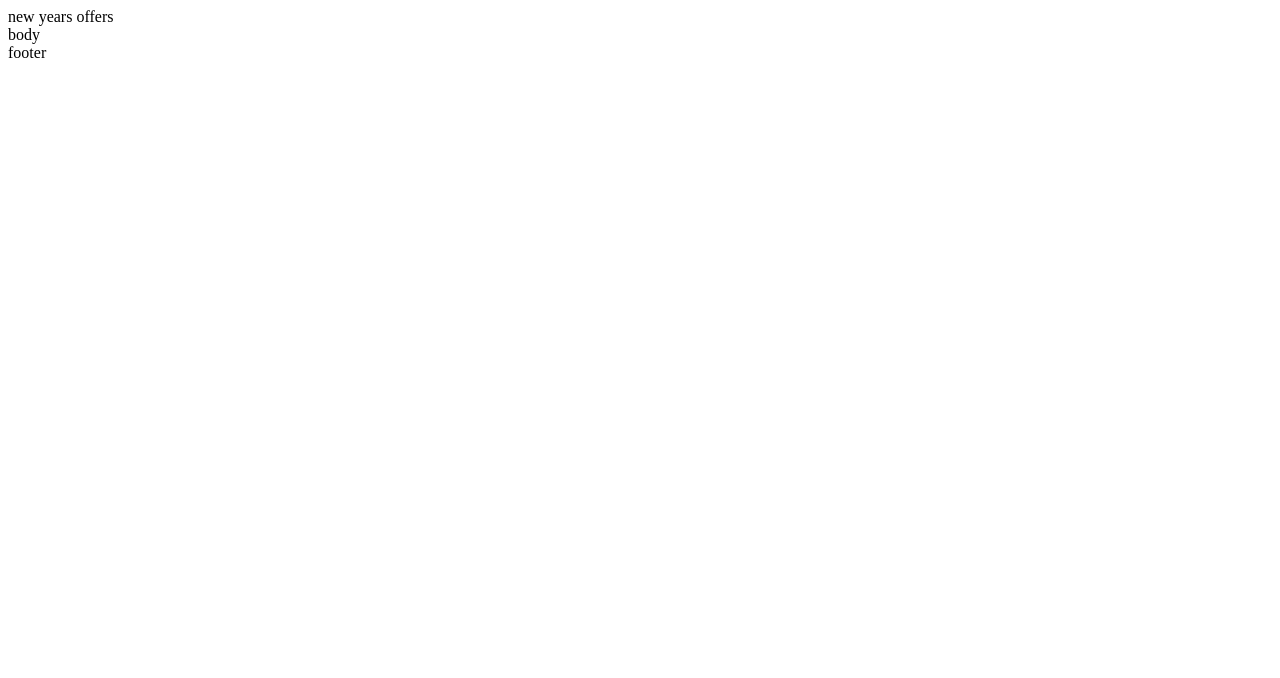
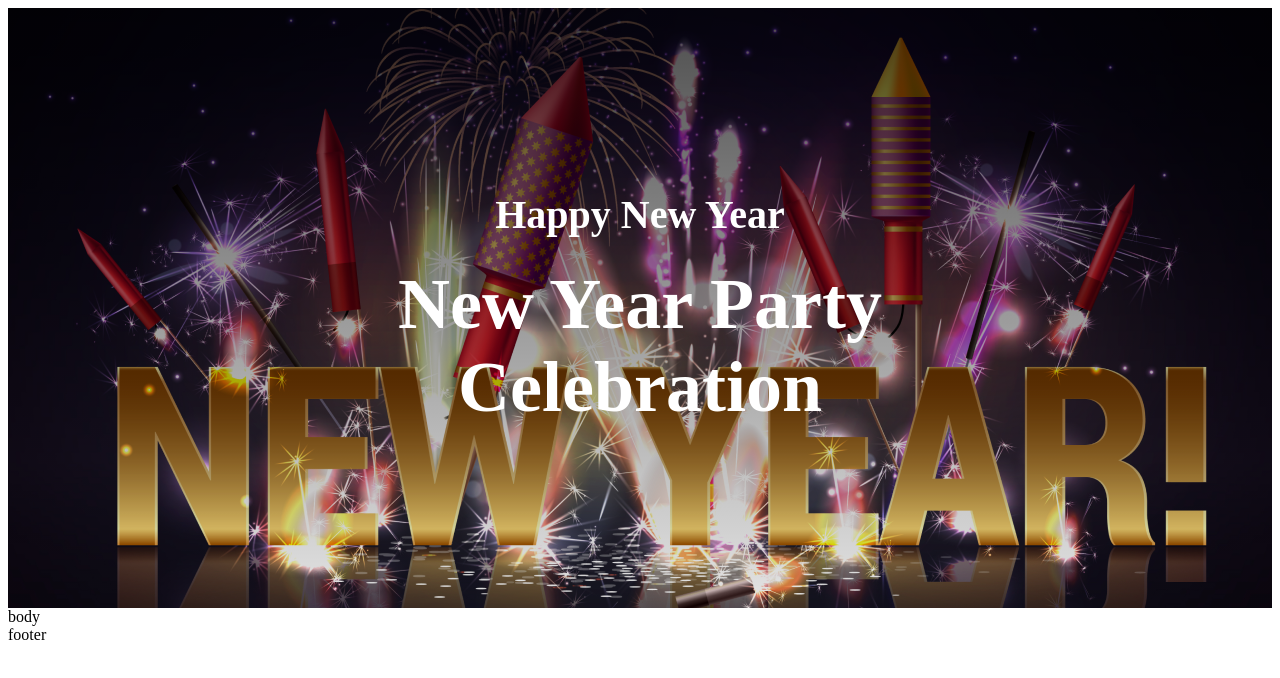
Before and after one commit to sonjibony/new-year-offers, a plain HTML site: page index.html in a window 1280 px wide. Drawn offline with Linux system fonts and the light colour scheme.

Commit message:
banner done

```diff
--- a/index.html
+++ b/index.html
@@ -4,11 +4,17 @@
     <meta charset="UTF-8">
     <meta name="viewport" content="width=device-width, initial-scale=1.0">
     <title>Document</title>
+    <link rel="stylesheet" href="styles/offers.css">
 </head>
 <body>
     <header>
+        <div class="banner">
+            <div class="banner-text">
+                <h4 class="banner-title">Happy New Year</h4>
+                <h1 class="banner-subtitle">New Year Party <br> Celebration</h1>
+            </div>
+        </div>
 
-        new years offers
     </header>
     <main>
 body
--- /dev/null
+++ b/styles/offers.css
@@ -0,0 +1,57 @@
+/*shared*/
+/* .text-center{
+    text-align: center;
+
+} */
+
+
+/*banner*/
+.banner{
+position: relative;
+    background-image: url(../images/Banner\ Image.png);
+    background-repeat: no-repeat;
+    background-size: cover;
+    background-position: center;
+    height: 600px;
+    width: 100%;
+    display: flex;
+    justify-content: center; /* Center horizontally */
+    align-items: center; /* Center vertically */
+    text-align: center;
+}
+
+.banner::before {
+    content: "";
+    position: absolute;
+    top: 0;
+    left: 0;
+    width: 100%;
+    height: 100%;
+    background: linear-gradient(to bottom, rgba(0, 0, 0, 0.7) 0%, rgba(0, 0, 0, 0.1) 100%); /* New gradient */
+    z-index: 0; /* Places it below the text */
+
+
+}
+
+.banner-text{
+    position: relative;
+    display: flex;
+    flex-direction: column; /* Ensures title and subtitle are stacked */
+    align-items: center;
+    z-index: 1; /* Keeps text above the overlay */
+
+}
+
+.banner-title{
+    color:white;
+    font-size: 40px;
+    margin-bottom: 25px; /* Adjust this value to reduce the gap */
+
+}
+.banner-subtitle{
+    color:white;
+    font-size: 72px;
+    margin-top: 0; /* Ensure no top margin to avoid additional spacing */
+
+
+}
```
Also changed, not shown: styles/styles.css (deleted).
